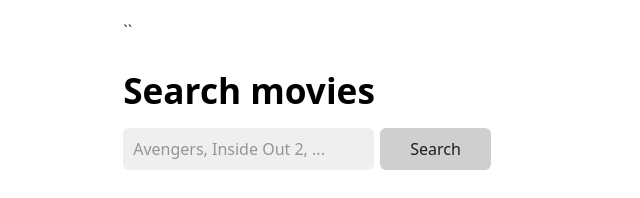
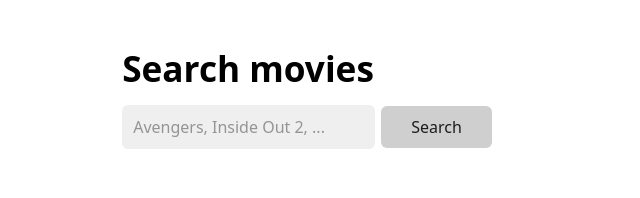
Before and after one commit to cermartinezz/movie-finder, a React (Vite) app: page / in a window 1280 px wide. Shown: the top 198 px of the page, without its empty margins (330-970 px from the left). Built offline with nearby package versions, Linux system fonts and the light colour scheme.

Commit message:
add style for error

```diff
--- a/src/App.jsx
+++ b/src/App.jsx
@@ -54,10 +54,20 @@ export const App = () => {
 
   return (
     <div className='page'>
-      <header>``
+      <header>
         <h1>Search movies</h1>
         <form className='form' onSubmit={handleSubmit}>
-          <input onChange={handleChange} value={search} name='query' type='text' placeholder='Avengers, Inside Out 2, ...' />
+          <input
+            style={{
+              border: '1px solid transparent',
+              borderColor: error ? 'red' : 'transparent'
+            }}
+            onChange={handleChange}
+            value={search}
+            name='query'
+            type='text'
+            placeholder='Avengers, Inside Out 2, ...'
+          />
           <button>Search</button>
         </form>
         {error && <p style={{ color: 'red' }}>{error}</p>}
```
